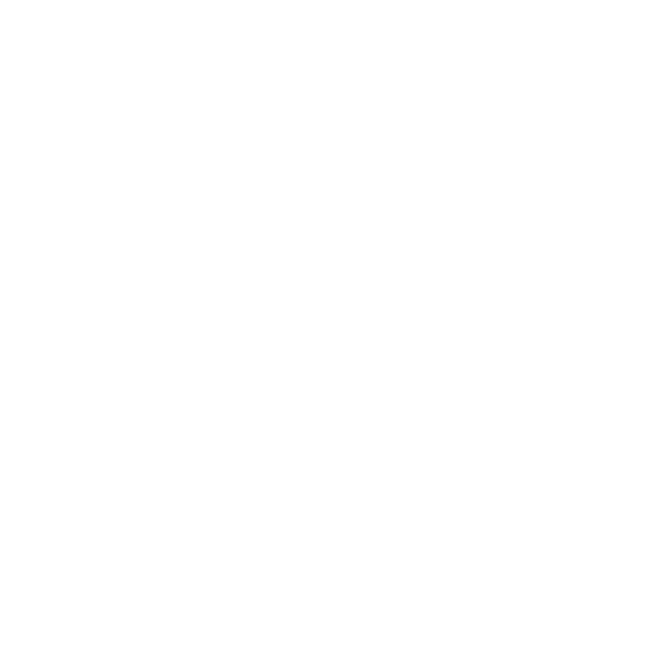
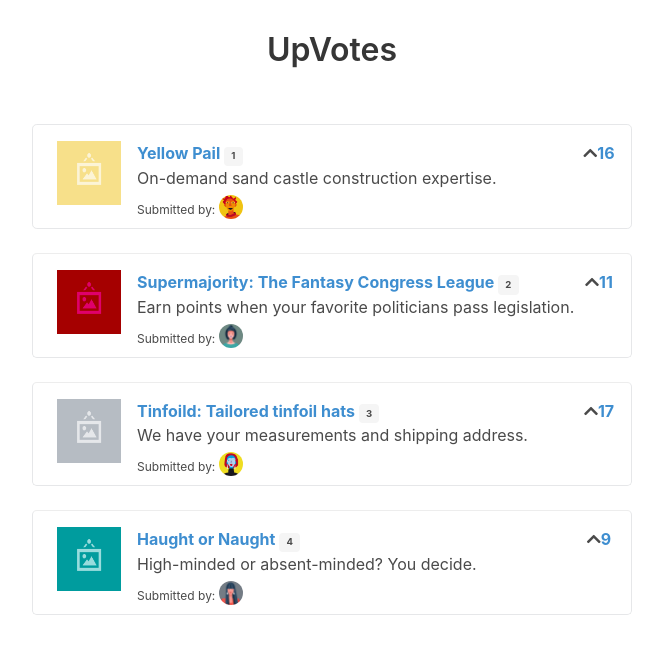
Before and after one commit to duckhang2210/Vue-js-Bulma-CSS-Practice, a plain HTML site: page upvote/index.html in a window 1280 px wide. Shown: the whole page, without its empty margins (308-971 px from the left). Drawn offline with nearby package versions, Linux system fonts and the light colour scheme.

Commit message:
use bulma css and display contents in seed.js

```diff
--- a/upvote/index.html
+++ b/upvote/index.html
@@ -7,15 +7,47 @@
   <link rel="stylesheet"
     href="https://use.fontawesome.com/releases/v5.0.6/css/all.css">
   <link rel="stylesheet"
-    href='/styles.css'>
+    href='styles.css'>
 </head>
 
 <body>
+    <div id="app">
+        <h2 class="title has-text-centered dividing-header">UpVotes</h2>
+        <div class="section">
+            <article class="media" v-for="submission in submissions" v-bind:key="submissions.id" >
+                <figure class="media-left">
+                    <img class="image is-64x64" v-bind:src="submission.submissionImage">
+                </figure>
+                <div class="media-content">
+                  <div class="content">
+                    <p>
+                      <strong>
+                        <a href="#" class="has-text-info">{{ submission.title }}</a>
+                        <span class="tag is-small">{{ submission.id }}</span>
+                      </strong>
+                      <br>
+                        {{submission.description}}
+                      <br>
+                      <small class="is-size-7">Submitted by:
+                        <img class="image is-24x24 is-rounded" v-bind:src="submission.avatar">
+                      </small>
 
+                    </p>
+                  </div>
+                </div>
+                <div class="media-right">
+                  <span class="icon is-small">
+                    <i class="fa fa-chevron-up"></i>
+                    <strong class="has-text-info">{{submission.votes}}</strong>
+                  </span>
+                </div>
+            </article>
+        </div>
+    </div>
 
   <script src="https://unpkg.com/vue"></script>
-  <script src="./seed.js"></script>
-  <script src="./main.js"></script>
+  <script src="seed.js"></script>
+  <script src="main.js"></script>
 </body>
 
 </html>
--- a/upvote/main.js
+++ b/upvote/main.js
@@ -0,0 +1,7 @@
+new Vue ({
+    el: '#app',
+    data: {
+        submissions: Seed.submissions
+    }
+
+});
--- a/upvote/seed.js
+++ b/upvote/seed.js
@@ -0,0 +1,42 @@
+window.Seed = (function () {
+    const submissions = [
+      {
+        id: 1,
+        title: 'Yellow Pail',
+        description: 'On-demand sand castle construction expertise.',
+        url: '#',
+        votes: 16,
+        avatar: 'images/avatars/daniel.jpg',
+        submissionImage: 'images/submissions/image-yellow.png',
+      },
+      {
+        id: 2,
+        title: 'Supermajority: The Fantasy Congress League',
+        description: 'Earn points when your favorite politicians pass legislation.',
+        url: '#',
+        votes: 11,
+        avatar: 'images/avatars/kristy.png',
+        submissionImage: 'images/submissions/image-rose.png',
+      },
+      {
+        id: 3,
+        title: 'Tinfoild: Tailored tinfoil hats',
+        description: 'We have your measurements and shipping address.',
+        url: '#',
+        votes: 17,
+        avatar: 'images/avatars/veronika.jpg',
+        submissionImage: 'images/submissions/image-steel.png',
+      },
+      {
+        id: 4,
+        title: 'Haught or Naught',
+        description: 'High-minded or absent-minded? You decide.',
+        url: '#',
+        votes: 9,
+        avatar: 'images/avatars/molly.png',
+        submissionImage: 'images/submissions/image-aqua.png',
+      }
+    ];
+
+    return { submissions: submissions };
+  }());
```
